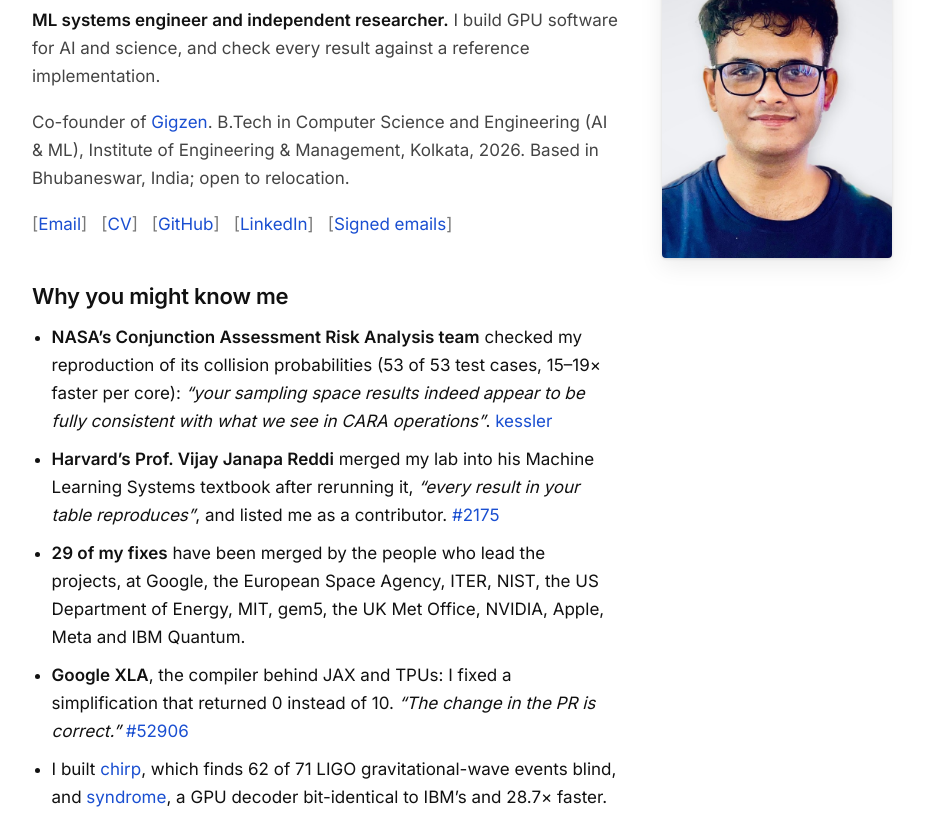
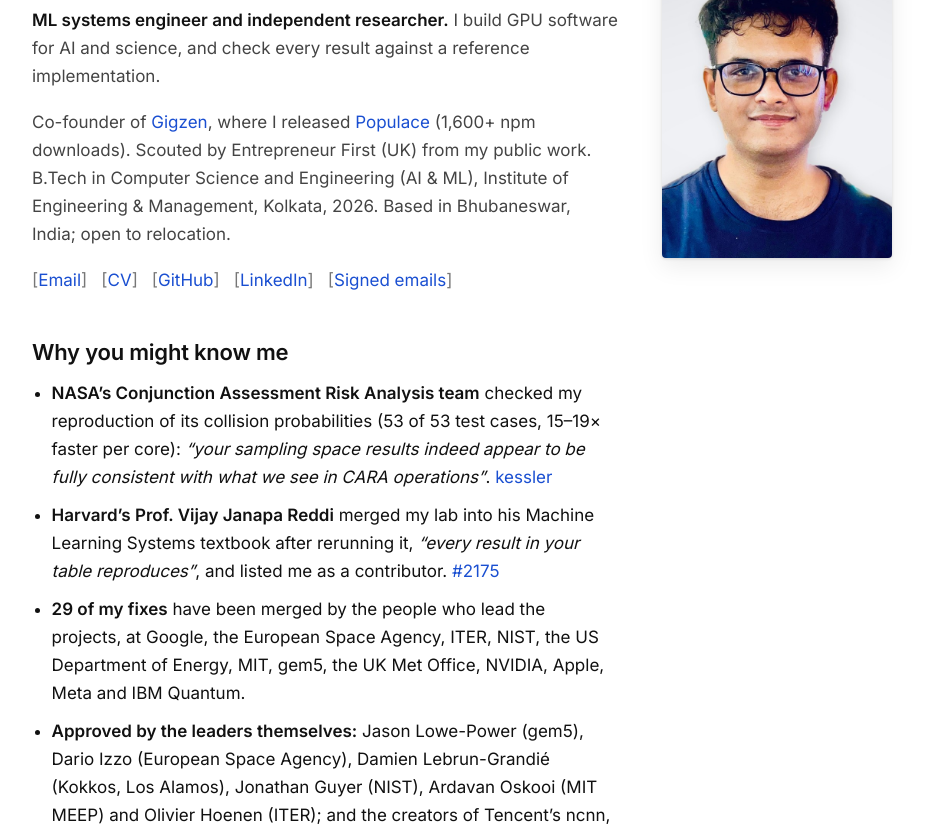
Before and after one commit to Shakhtar-Sankur/Shakhtar-Sankur.github.io, a plain HTML site: page index.html in a window 1280 px wide. Shown: the part 162-988 px from the top of the page, without its empty margins (178-1103 px from the left). Drawn offline with Linux system fonts and the light colour scheme.

Commit message:
Top section: leaders who approved, Populace, Entrepreneur First

```diff
--- a/index.html
+++ b/index.html
@@ -81,13 +81,14 @@ section{border:0;padding:0}
   <div>
     <h1>Sankur Kundu</h1>
     <p class="role"><b>ML systems engineer and independent researcher.</b> I build GPU software for AI and science, and check every result against a reference implementation.</p>
-    <p class="role">Co-founder of <a href="gigzen/">Gigzen</a>. B.Tech in Computer Science and Engineering (AI &amp; ML), Institute of Engineering &amp; Management, Kolkata, 2026. Based in Bhubaneswar, India; open to relocation.</p>
+    <p class="role">Co-founder of <a href="gigzen/">Gigzen</a>, where I released <a href="populace/">Populace</a> (1,600+ npm downloads). Scouted by Entrepreneur First (UK) from my public work. B.Tech in Computer Science and Engineering (AI &amp; ML), Institute of Engineering &amp; Management, Kolkata, 2026. Based in Bhubaneswar, India; open to relocation.</p>
     <p class="links"><a href="mailto:sankur.kundu.tw@gmail.com">Email</a><a href="Sankur-Kundu-CV.pdf">CV</a><a href="https://github.com/Shakhtar-Sankur" rel="noreferrer">GitHub</a><a href="https://www.linkedin.com/in/sankur-kundu" rel="noreferrer">LinkedIn</a><a href="https://drive.google.com/file/d/1dLeScUyhyjEL-Ipwn6sjNaJUHn1SIhZP/view" rel="noreferrer">Signed emails</a></p>
 <h2>Why you might know me</h2>
 <ul class="why">
   <li><b>NASA&rsquo;s Conjunction Assessment Risk Analysis team</b> checked my reproduction of its collision probabilities (53 of 53 test cases, 15&ndash;19&times; faster per core): <q>your sampling space results indeed appear to be fully consistent with what we see in CARA operations</q>. <a href="kessler/">kessler</a></li>
   <li><b>Harvard&rsquo;s Prof. Vijay Janapa Reddi</b> merged my lab into his Machine Learning Systems textbook after rerunning it, <q>every result in your table reproduces</q>, and listed me as a contributor. <a href="https://github.com/harvard-edge/cs249r_book/pull/2175" rel="noreferrer">#2175</a></li>
   <li><b>29 of my fixes</b> have been merged by the people who lead the projects, at Google, the European Space Agency, ITER, NIST, the US Department of Energy, MIT, gem5, the UK Met Office, NVIDIA, Apple, Meta and IBM Quantum.</li>
+  <li><b>Approved by the leaders themselves:</b> Jason Lowe-Power (gem5), Dario Izzo (European Space Agency), Damien Lebrun-Grandi&eacute; (Kokkos, Los Alamos), Jonathan Guyer (NIST), Ardavan Oskooi (MIT MEEP) and Olivier Hoenen (ITER); and the creators of Tencent&rsquo;s ncnn, Oxford&rsquo;s PyZX and IBM&rsquo;s Relay-BP.</li>
   <li><b>Google XLA</b>, the compiler behind JAX and TPUs: I fixed a simplification that returned 0 instead of 10. <q>The change in the PR is correct.</q> <a href="https://github.com/openxla/xla/pull/52906" rel="noreferrer">#52906</a></li>
   <li>I built <a href="https://github.com/Shakhtar-Sankur/chirp" rel="noreferrer">chirp</a>, which finds 62 of 71 LIGO gravitational-wave events blind, and <a href="syndrome/">syndrome</a>, a GPU decoder bit-identical to IBM&rsquo;s and 28.7&times; faster.</li>
 </ul>
```
